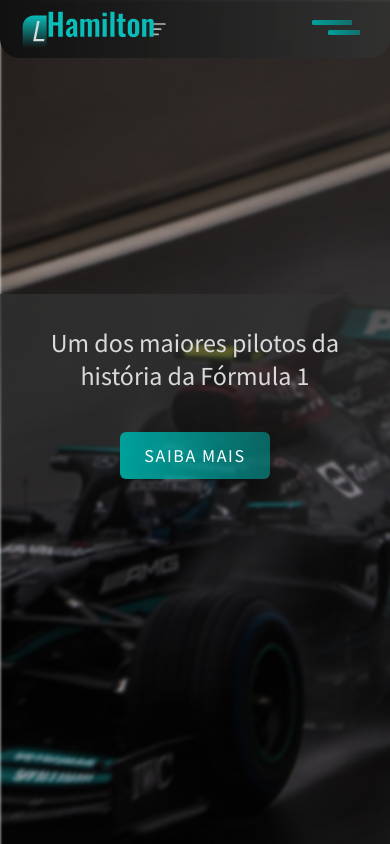
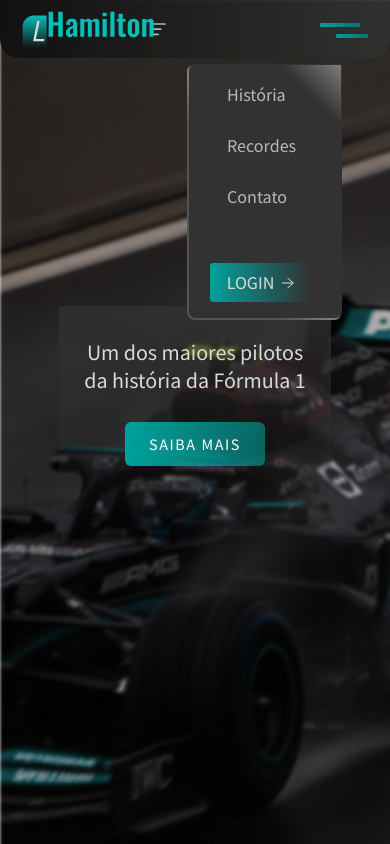
Before and after one commit to psilva999/lewis-hamilton-f1, a React (Create React App) app: page / in a window 390 px wide. Shown: the top 844 px of the page. Built offline with nearby package versions, Linux system fonts and the light colour scheme.

Commit message:
Adicionei o style do menu mobile

```diff
--- a/src/Components/Header.js
+++ b/src/Components/Header.js
@@ -13,10 +13,15 @@ const Header = () => {
       <nav>
         <button className='toggle-menu'></button>
 
-        <ul className='menu'>
+        <ul className='menu active'>
           <li onMouseOver={ showFirstDetail } onMouseOut={ hidesFirstDetail }>História</li>
           <li onMouseOver={ showSecondDetail } onMouseOut={ hidesSecondDetail }>Recordes</li>
           <li onMouseOver={ showThirdDetail } onMouseOut={ hidesThirdDetail }>Contato</li>
+
+          <button className='login-menu active'>
+            LOGIN
+            <Arrow/>
+          </button>
         </ul>
 
         <button className='login'>
--- a/src/Components/Scss/Header.scss
+++ b/src/Components/Scss/Header.scss
@@ -23,7 +23,11 @@ header {
     cursor:pointer;
   }
 
-  li, .login {
+  .login-menu {
+    display:none;
+  }
+
+  li, .login, .login-menu.active {
     color:$m-white;
   }
 
@@ -65,13 +69,14 @@ header {
     }
   }
 
-  .login {
+  .login, .login-menu.active {
     background: linear-gradient(90deg, rgba(0, 161, 156, 1), rgba(16, 197, 192, 0) 51%, rgba(16, 197, 192, 0)) var(--x, 0) / 200%;
     min-width:6.2rem;
     padding:.5rem .8rem .5rem 1rem;
     border-radius:.2rem;
     font-size:1.125rem;
     transition:.5s;
+    display:block;
 
     svg {
       margin-left:.5rem;
--- a/src/Components/Scss/_config.scss
+++ b/src/Components/Scss/_config.scss
@@ -9,6 +9,9 @@ $scroll-gradient:linear-gradient(180deg, rgba(50, 50, 50, .86) 0%, rgba(26, 26,
 $header-background:rgb(17,17,17);
 $header-gradient:linear-gradient(90deg, rgba(17,17,17,1) 0%, rgba(50,50,50,0.87) 100%);
 
+$menu-background:rgb(50, 50, 50);
+$menu-gradient:linear-gradient(45deg, rgba(50, 50, 50, 1) 85%, rgba(161, 161, 161, 0.7) 100%);
+
 $toggle-menu-background:rgb(0, 161, 156);
 $toggle-menu-gradient:linear-gradient(90deg,rgba(0, 161, 156, 1) 0%,rgba(0, 161, 156, 0.56) 100%);
 
--- a/src/Components/Scss/_keyframes.scss
+++ b/src/Components/Scss/_keyframes.scss
@@ -39,6 +39,31 @@
   }
 }
 
+//menu {
+@keyframes show-menu {
+  from {
+    opacity:0;
+    transform:translateY(1rem);
+  }
+
+  to {
+    opacity:1;
+    transform:translateY(0rem);
+  }
+}
+
+@keyframes hides-menu {
+  from {
+    opacity:1;
+    transform: translateY(0rem);
+  }
+
+  to {
+    opacity:0;
+    transform: translateY(1rem);
+  }
+}
+
 //Saiba mais
 @keyframes show-main-container {
   from {
--- a/src/Components/Scss/_queries.scss
+++ b/src/Components/Scss/_queries.scss
@@ -48,17 +48,32 @@
     .menu, .login {
       display:none;
     }
+
+    .menu.active {
+      display:grid;
+      background:$menu-background;
+      background:$menu-gradient;
+      position:absolute;
+      right:3rem;
+      top:4rem;
+      padding:1rem 2rem;
+      gap:1.5rem;
+      border-radius:.5rem 0 .5rem .5rem;
+      border-top:.1rem solid transparent;
+      border-right:.1rem solid transparent;
+      border-bottom:.17rem solid rgba(161, 161, 161, .3);
+      border-left:.17rem solid rgba(161, 161, 161, .3);
+      animation:show-menu .3s forwards;
+    }
+
+    .login-menu.active {
+      margin-top:.3rem;
+      margin-left:-.7rem;
+    }
   }
 
   .background-image {
     height:127vh;
-  }
-
-  section {
-    article {
-      font-size:1.625rem;
-      max-width: 26rem;
-    }
   }
 
   .curiosidades {
@@ -116,8 +131,47 @@
   }
 }
 
-//menu
-// background: rgb(50, 50, 50);
-// background: linear-gradient(45deg, rgba(50, 50, 50, 1) 75%, rgba(161, 161, 161, 0.7) 100%);
+@media (max-width:44rem) {
+  section {
+    article {
+      font-size:2rem;
+      max-width:24.5rem;
+    }
+
+    button {
+      font-size: 1rem !important;
+    }
+  }
+}
+
+@media (max-width:27rem) {
+  header {
+    nav {
+      margin-top:-.3rem;
+      margin-right:-.5rem;
+    }
+
+    .toggle-menu:before {
+      height: .26rem;
+    }
+  }
+
+  section {
+    article {
+      font-size:1.375rem;
+      width:17rem;
+    }
+  }
+
+  button {
+    margin-top:1.8rem !important;
+  }
+
+  .newsletter {
+    button {
+      margin-top:3.4rem !important;
+    }
+  }
+}
 
 //toggle close background:#00A19C;
```
